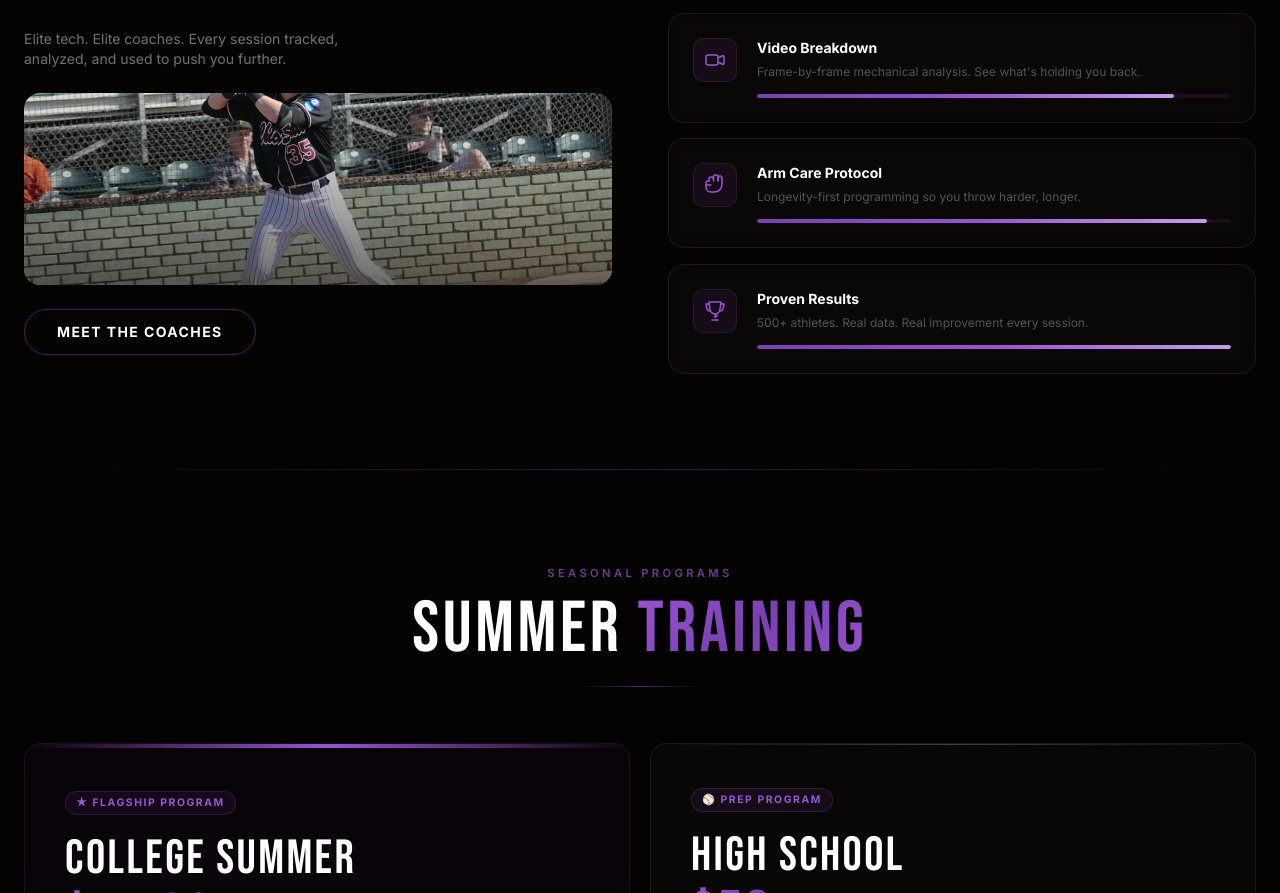
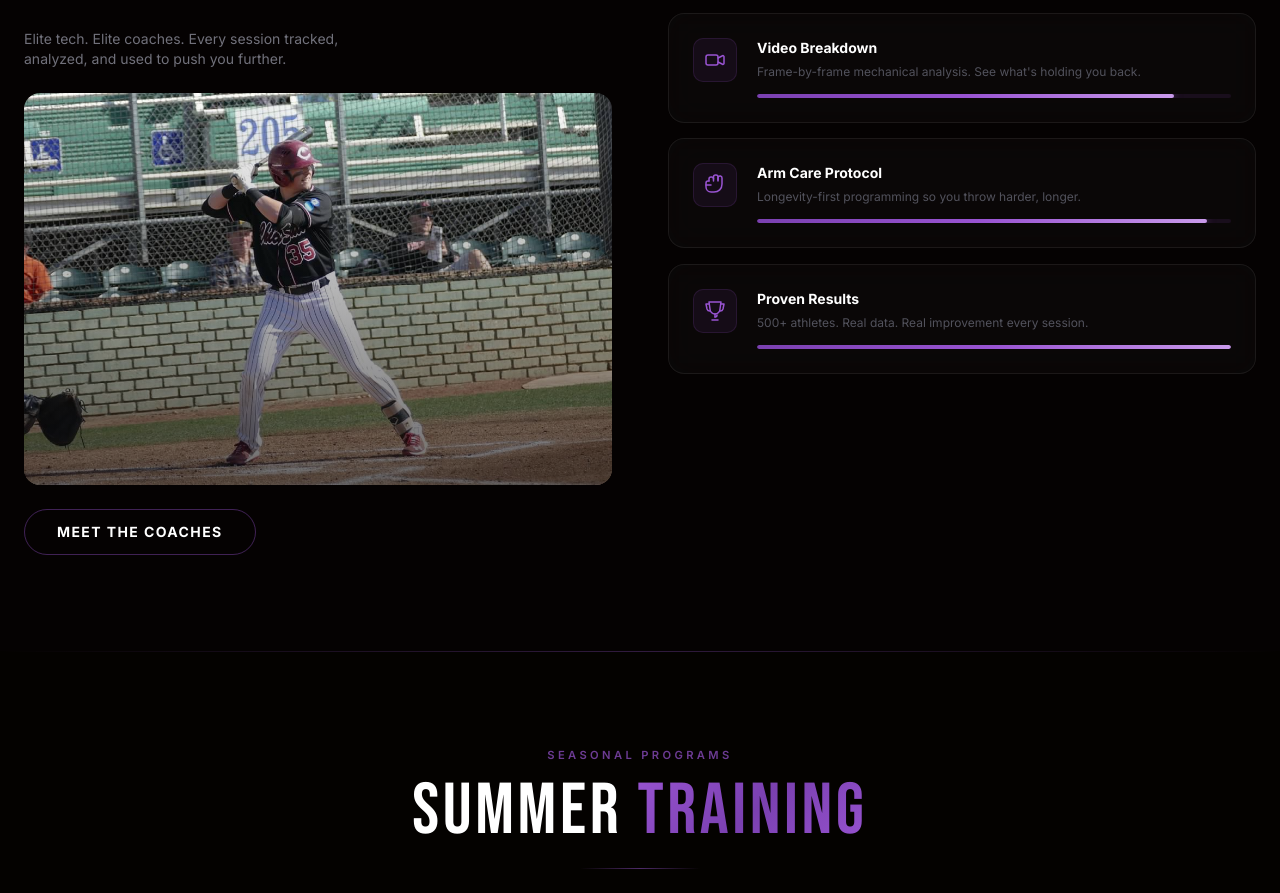
Before and after one commit to patrick3395/diamond9-athletics, a Next.js app: page / in a window 1280 px wide. Shown: the part 2568-3461 px from the top of the page. Built offline with nearby package versions, Linux system fonts and the light colour scheme.

Commit message:
fix: show full athlete photo in Diamond Difference section (remove h-48 crop)

```diff
--- a/src/app/page.tsx
+++ b/src/app/page.tsx
@@ -242,8 +242,8 @@ export default function Home() {
               </h2>
               <p className="text-zinc-500 text-sm mb-6 max-w-xs">Elite tech. Elite coaches. Every session tracked, analyzed, and used to push you further.</p>
               {/* Action photo */}
-              <div className="relative rounded-2xl overflow-hidden h-48 mb-6 card-lift">
-                <img src={img("/images/athlete-batting.jpg")} alt="Diamond Nine athlete at the plate" className="w-full h-full object-cover object-center" />
+              <div className="relative rounded-2xl overflow-hidden mb-6 card-lift">
+                <img src={img("/images/athlete-batting.jpg")} alt="Diamond Nine athlete at the plate" className="w-full h-auto block" />
                 <div className="absolute inset-0 bg-gradient-to-t from-zinc-950/60 to-transparent" />
               </div>
               <Link href="/about" className="btn-outline px-8 py-3 text-sm rounded-full inline-block tracking-widest">MEET THE COACHES</Link>
```
